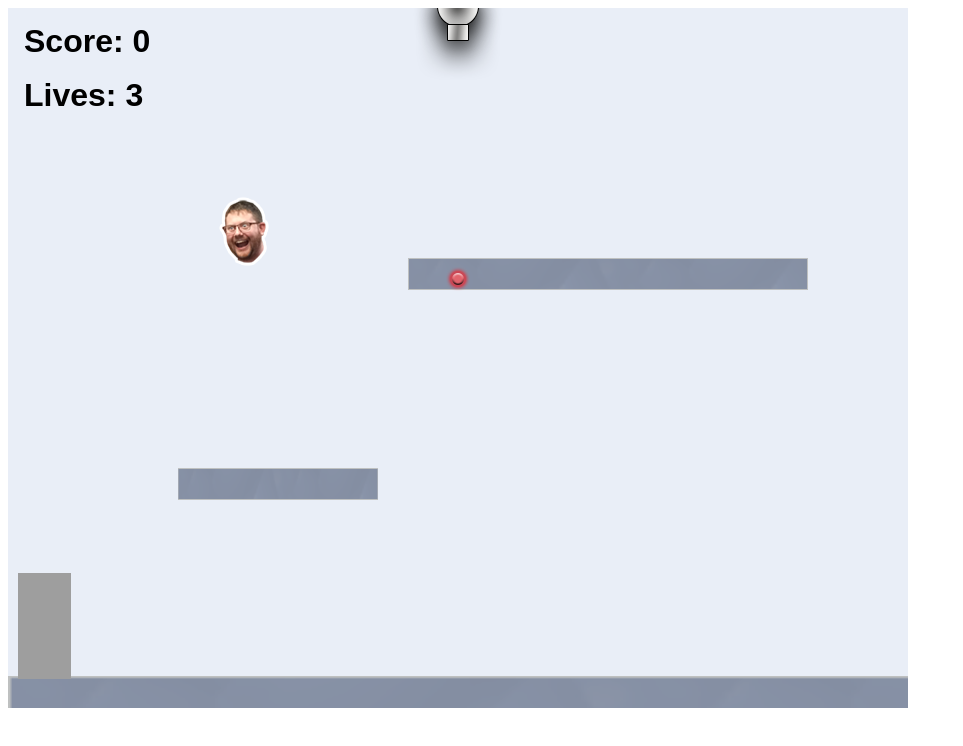
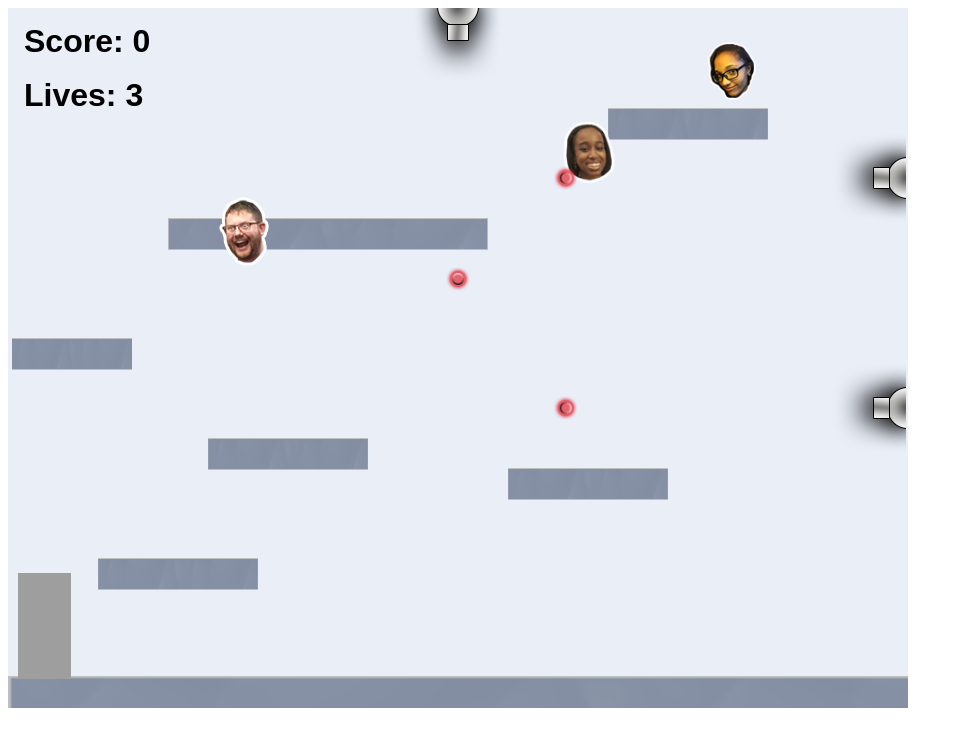
Before and after one commit to isaiahrog/isaiahrog.github.io, a website: page projects/platformer/index.html in a window 1280 px wide. Shown: the whole page, without its empty margins (0-963 px from the left). Drawn offline with Linux system fonts and the light colour scheme; animation ran at ten frames a second.

Commit message:
add platforms

```diff
--- a/projects/platformer/js/init/cannon.js
+++ b/projects/platformer/js/init/cannon.js
@@ -28,8 +28,8 @@
 
         // example:
         createCannon("top", 450);
-
-
+        createCannon("right", 170);
+        createCannon("right", 400);
         // ALL YOUR CODE GOES ABOVE HERE ///////////////////////////////////////
         ////////////////////////////////////////////////////////////////////////
     };
--- a/projects/platformer/js/init/collectable.js
+++ b/projects/platformer/js/init/collectable.js
@@ -38,8 +38,8 @@
 
         // example:
         createCollectable(type.steve, 200, 170, 6, 0.7);
-
-
+        createCollectable(type.grace, 550, 100, 5, 0.5);
+        createCollectable(type.kennedi, 700, 20, 5, 0.5);
 
         // ALL YOUR CODE GOES ABOVE HERE ///////////////////////////////////////
         ////////////////////////////////////////////////////////////////////////
--- a/projects/platformer/js/init/platform.js
+++ b/projects/platformer/js/init/platform.js
@@ -37,8 +37,13 @@
         createPlatform(0, game.world.height - 32, 3, 2);    // DO NOT DELETE
 
         // example:
-        createPlatform(400, 250);
-        createPlatform(170, 460, 0.5);
+        createPlatform(500, 460, 0.4, 1);           // normal platform
+        createPlatform(4, 330, 0.3, 1);       // small horizontal platform (30% the normal width)
+        createPlatform(90, 550, 0.4, 1);   // tall vertical wall (30% the normal width and 10x the height)
+        createPlatform(200, 430, 0.4, 1);     // normal platform
+        createPlatform(600, 100, 0.4, 1);  // tall vertical wall (30% the normal width and 10x the height)
+        createPlatform(160, 210, 0.8, 1);
+
 
         // ALL YOUR CODE GOES ABOVE HERE ///////////////////////////////////////
         ////////////////////////////////////////////////////////////////////////
```
Also changed, not shown: index.html (+12 -5 lines).
